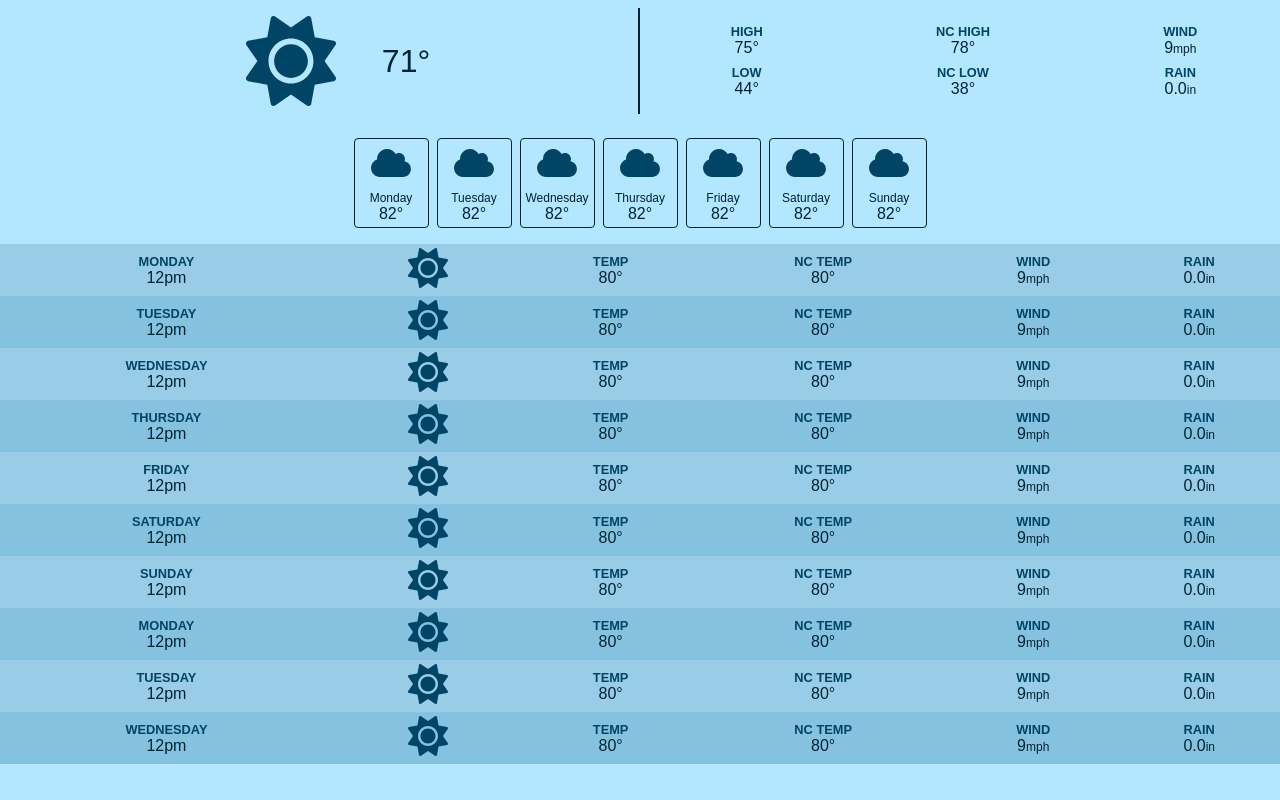
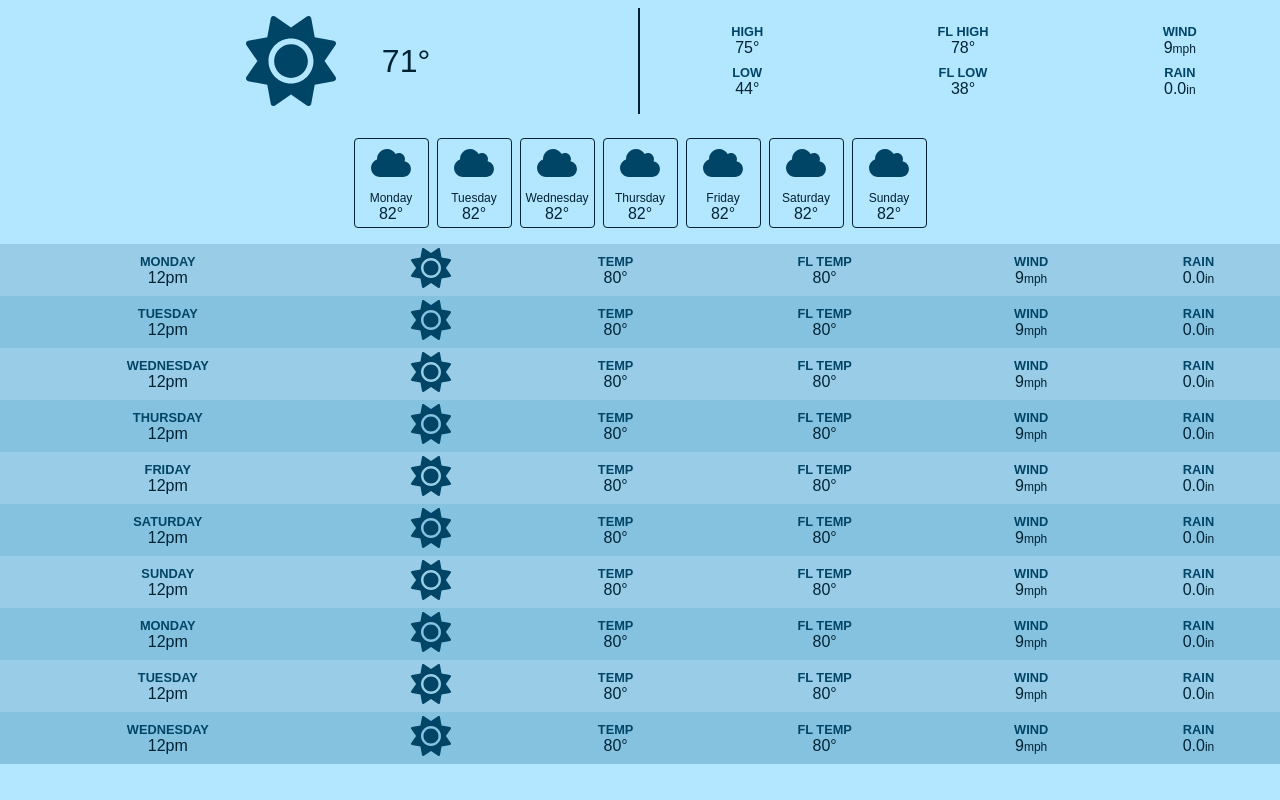
Before and after one commit to DreBenj123/weather-app, a website built with Vite: page index.html in a window 1280 px wide. Built offline with nearby package versions, Linux system fonts and the light colour scheme; no server answers.

Commit message:
Trying to connect API, cant figure out solution

```diff
--- a/index.html
+++ b/index.html
@@ -21,7 +21,7 @@
           <div><span data-current-high>75</span>&deg;</div>
         </div>
         <div class="info-group">
-          <div class="label">NC High</div>
+          <div class="label">FL High</div>
           <div><span data-current-nc-high>78</span>&deg;</div>
         </div>
         <div class="info-group">
@@ -34,7 +34,7 @@
           <div><span data-current-low>44</span>&deg;</div>
         </div>
         <div class="info-group">
-          <div class="label">NC Low</div>
+          <div class="label"> FL Low</div>
           <div><span data-current-nc-low>38</span>&deg;</div>
         </div>
         <div class="info-group">
@@ -83,7 +83,7 @@
     <!-----------Day Section----------------------------------------------->
 
     </section>
-
+<!----------Hour Section-->
     <table class="hour-section">
       <tbody date-hour-section>
        <tr class="hour-row">
@@ -101,7 +101,7 @@
           <div>80&deg;</div>
         </div>  </td>
         <td><div class="info-group">
-          <div class="label">NC Temp</div>
+          <div class="label">FL Temp</div>
           <div>80&deg;</div>
         </div>  </td>
         <td><div class="info-group">
@@ -130,7 +130,7 @@
           <div>80&deg;</div>
         </div>  </td>
         <td><div class="info-group">
-          <div class="label">NC Temp</div>
+          <div class="label">FL Temp</div>
           <div>80&deg;</div>
         </div>  </td>
         <td><div class="info-group">
@@ -159,7 +159,7 @@
           <div>80&deg;</div>
         </div>  </td>
         <td><div class="info-group">
-          <div class="label">NC Temp</div>
+          <div class="label">FL Temp</div>
           <div>80&deg;</div>
         </div>  </td>
         <td><div class="info-group">
@@ -187,7 +187,7 @@
           <div>80&deg;</div>
         </div>  </td>
         <td><div class="info-group">
-          <div class="label">NC Temp</div>
+          <div class="label">FL Temp</div>
           <div>80&deg;</div>
         </div>  </td>
         <td><div class="info-group">
@@ -215,7 +215,7 @@
           <div>80&deg;</div>
         </div>  </td>
         <td><div class="info-group">
-          <div class="label">NC Temp</div>
+          <div class="label">FL Temp</div>
           <div>80&deg;</div>
         </div>  </td>
         <td><div class="info-group">
@@ -243,7 +243,7 @@
           <div>80&deg;</div>
         </div>  </td>
         <td><div class="info-group">
-          <div class="label">NC Temp</div>
+          <div class="label">FL Temp</div>
           <div>80&deg;</div>
         </div>  </td>
         <td><div class="info-group">
@@ -271,7 +271,7 @@
           <div>80&deg;</div>
         </div>  </td>
         <td><div class="info-group">
-          <div class="label">NC Temp</div>
+          <div class="label">FL Temp</div>
           <div>80&deg;</div>
         </div>  </td>
         <td><div class="info-group">
@@ -299,7 +299,7 @@
           <div>80&deg;</div>
         </div>  </td>
         <td><div class="info-group">
-          <div class="label">NC Temp</div>
+          <div class="label">FL Temp</div>
           <div>80&deg;</div>
         </div>  </td>
         <td><div class="info-group">
@@ -327,7 +327,7 @@
           <div>80&deg;</div>
         </div>  </td>
         <td><div class="info-group">
-          <div class="label">NC Temp</div>
+          <div class="label">FL Temp</div>
           <div>80&deg;</div>
         </div>  </td>
         <td><div class="info-group">
@@ -355,7 +355,7 @@
           <div>80&deg;</div>
         </div>  </td>
         <td><div class="info-group">
-          <div class="label">NC Temp</div>
+          <div class="label">FL Temp</div>
           <div>80&deg;</div>
         </div>  </td>
         <td><div class="info-group">
@@ -385,7 +385,7 @@
        <tr class="hour-row">
         <td>
           <div class="info-group">
-          <div class="label" data-day</div>
+          <div class="label" data-day> </div>
           <div date-time></div>
         </div>
       </td>
@@ -397,8 +397,8 @@
           <div><span data-temp></span><span>&deg;</span></div>
         </div>  </td>
         <td><div class="info-group">
-          <div class="label">NC Temp</div>
-          <div><span data-temp></span><span>&deg;</span></div>
+          <div class="label">FL Temp</div>
+          <div><span data-fl-temp></span><span>&deg;</span></div>
         </div>  </td>
 
     </template>
--- a/main.js
+++ b/main.js
@@ -0,0 +1,5 @@
+import { getWeather } from "./weather";
+
+getWeather(35.2271, -80.8431, "America/New_York").then((res) => {
+  console.log(res.data);
+});
--- a/package.json
+++ b/package.json
@@ -10,5 +10,8 @@
   },
   "devDependencies": {
     "vite": "^4.4.5"
+  },
+  "dependencies": {
+    "axios": "^1.6.0"
   }
 }
--- /dev/null
+++ b/weather.js
@@ -0,0 +1,9 @@
+import axios from "axios";
+
+export function getWeather(lat, lon, timezone) {
+  const apiUrl = `https://api.open-meteo.com/v1/forecast?latitude=${lat}&longitude=${lon}&current=temperature_2m,apparent_temperature,precipitation,weathercode,windspeed_10m&hourly=temperature_2m,apparent_temperature,precipitation,weathercode,windspeed_10m&daily=weathercode,temperature_2m_max,temperature_2m_min,apparent_temperature_max,apparent_temperature_min,precipitation_sum&temperature_unit=fahrenheit&windspeed_unit=mph&precipitation_unit=inch&timeformat=unixtime&timezone=${encodeURIComponent(
+    timezone
+  )}`;
+
+  return axios.get(apiUrl);
+}
```
Also changed, not shown: 1 other file.
